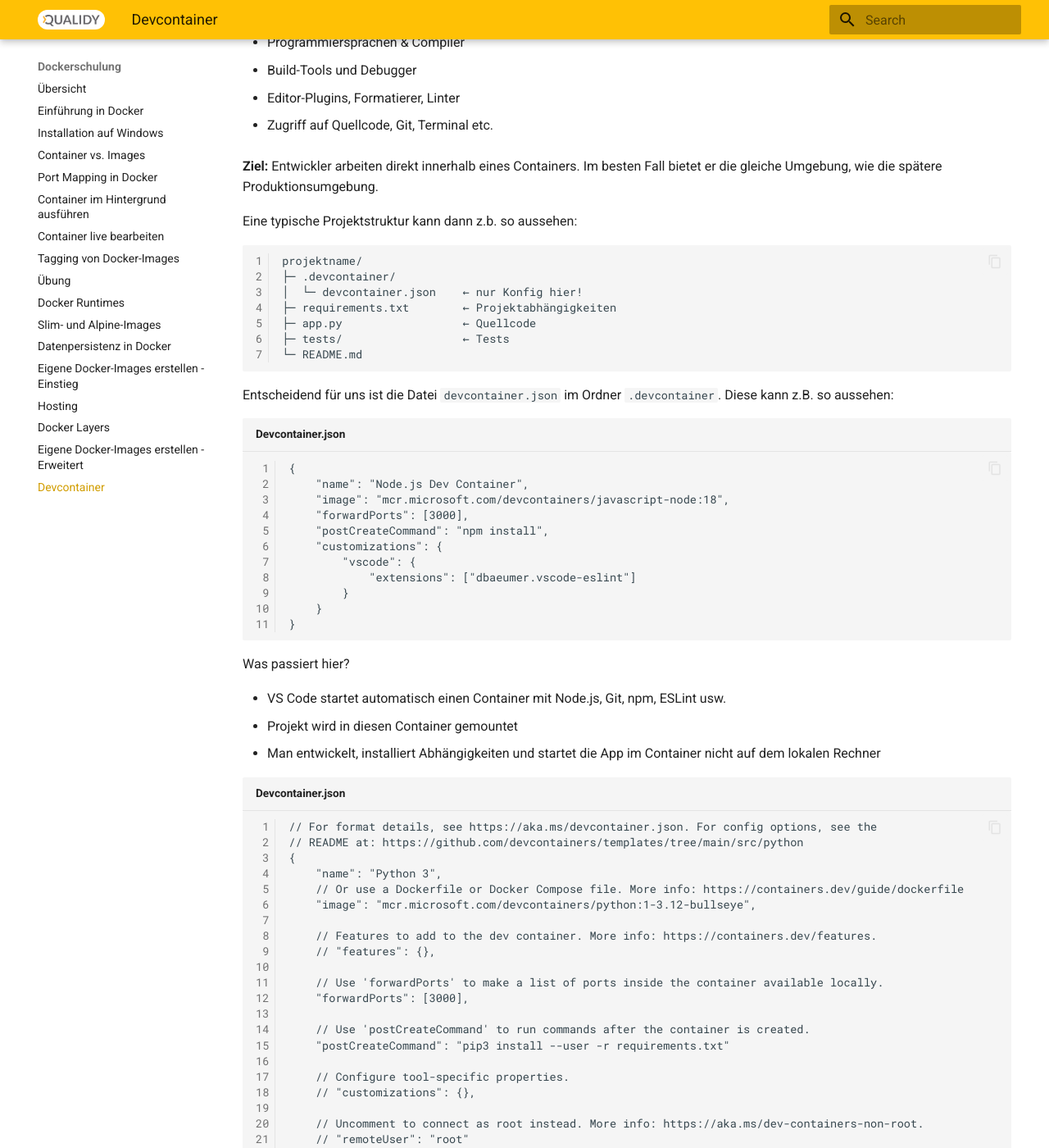
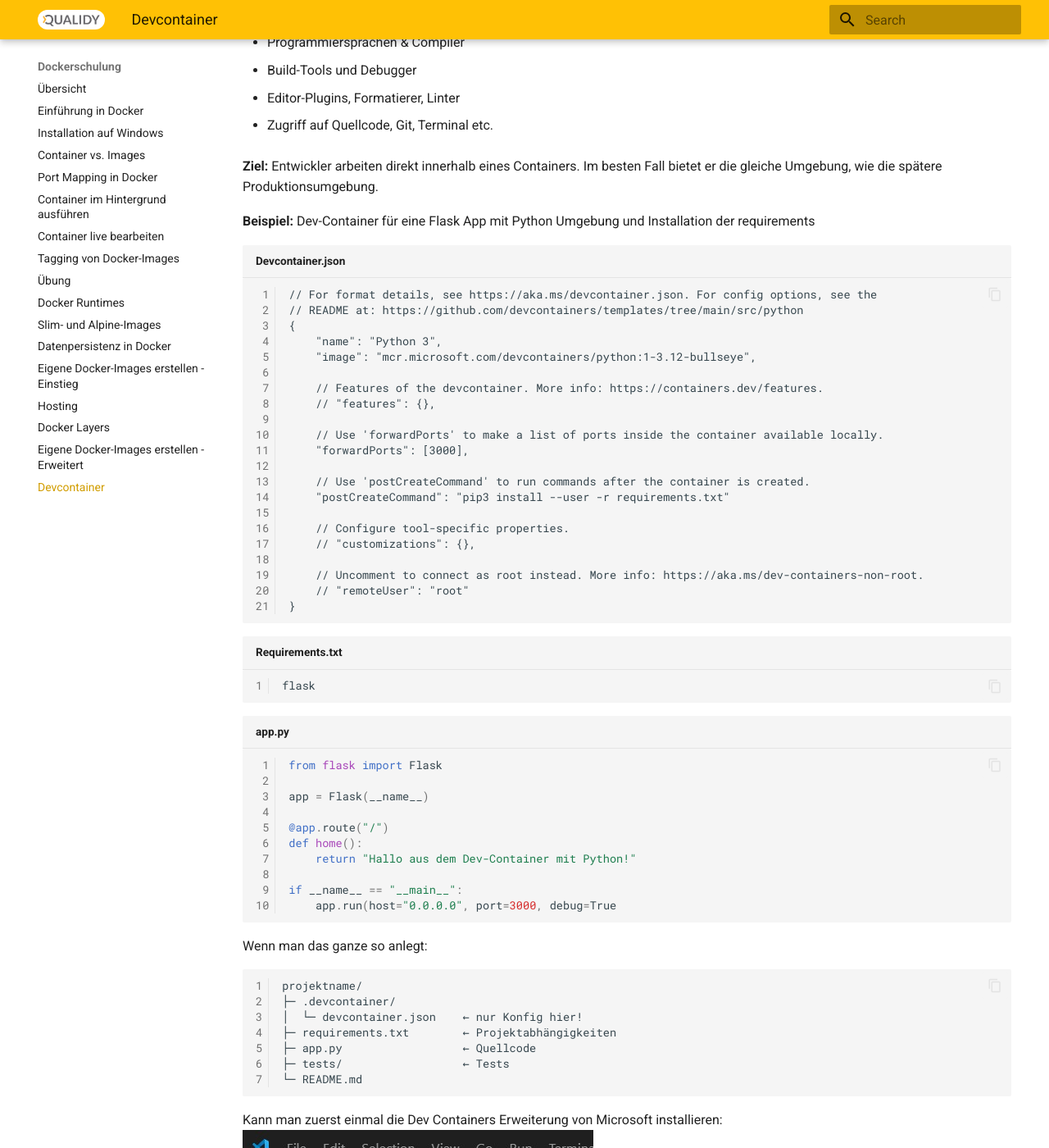
Before and after one commit to Qualidy/wiki-docker, an MkDocs documentation site: the page built from docs/content/devcontainer.md, in a window 1280 px wide and 1400 px high, scrolled down 249 px. Shown: the whole window at 82% size. Built offline with MkDocs 1.6.1 and Material for MkDocs 9.7.7, drawn with Linux system fonts in a browser that asks for light colours; some of the changed text lies outside the part shown.

Commit message:
update dev-container

````diff
--- a/docs/content/devcontainer.md
+++ b/docs/content/devcontainer.md
@@ -14,52 +14,17 @@ Dev-Container sind eine spezielle Art von Container. Ein solcher enthält nicht
 
 **Ziel:** Entwickler arbeiten direkt innerhalb eines Containers. Im besten Fall bietet er die gleiche Umgebung, wie die spätere Produktionsumgebung.
 
-Eine typische Projektstruktur kann dann z.b. so aussehen:
 
-
-```
-projektname/
-├─ .devcontainer/
-│  └─ devcontainer.json    ← nur Konfig hier!
-├─ requirements.txt        ← Projektabhängigkeiten
-├─ app.py                  ← Quellcode
-├─ tests/                  ← Tests
-└─ README.md
-```
-
-Entscheidend für uns ist die Datei `devcontainer.json` im Ordner `.devcontainer`.
-Diese kann z.B. so aussehen:
-
-```title="Devcontainer.json"
-{
-    "name": "Node.js Dev Container",
-    "image": "mcr.microsoft.com/devcontainers/javascript-node:18",
-    "forwardPorts": [3000],
-    "postCreateCommand": "npm install",
-    "customizations": {
-        "vscode": {
-            "extensions": ["dbaeumer.vscode-eslint"]
-        }
-    }
-}
-```
-
-Was passiert hier?
-
-* VS Code startet automatisch einen Container mit Node.js, Git, npm, ESLint usw.
-* Projekt wird in diesen Container gemountet
-* Man entwickelt, installiert Abhängigkeiten und startet die App im Container nicht auf dem lokalen Rechner
-
+**Beispiel:** Dev-Container für eine Flask App mit Python Umgebung und Installation der requirements
 
 ```title="Devcontainer.json"
 // For format details, see https://aka.ms/devcontainer.json. For config options, see the
 // README at: https://github.com/devcontainers/templates/tree/main/src/python
 {
     "name": "Python 3",
-    // Or use a Dockerfile or Docker Compose file. More info: https://containers.dev/guide/dockerfile
     "image": "mcr.microsoft.com/devcontainers/python:1-3.12-bullseye",
 
-    // Features to add to the dev container. More info: https://containers.dev/features.
+    // Features of the devcontainer. More info: https://containers.dev/features.
     // "features": {},
 
     // Use 'forwardPorts' to make a list of ports inside the container available locally.
@@ -93,12 +58,28 @@ if __name__ == "__main__":
     app.run(host="0.0.0.0", port=3000, debug=True
 ```
 
-Dev Containers: Rebuild Container über Command Palette
+Wenn man das ganze so anlegt:
 
-python3 app.py
+```
+projektname/
+├─ .devcontainer/
+│  └─ devcontainer.json    ← nur Konfig hier!
+├─ requirements.txt        ← Projektabhängigkeiten
+├─ app.py                  ← Quellcode
+├─ tests/                  ← Tests
+└─ README.md
+```
 
+Kann man zuerst einmal die Dev Containers Erweiterung von Microsoft installieren:
+![](../assets/docker_102.jpg)
 
-* Plesk startet und kann im Browser aufgerufen werden
+Dann Docker Desktop starten, als nächstes drückt man Strg+Shift+P oder View -> Command Palette und gibt ein „Dev Containers: Reopen in Container“. Beim erstmaligen ausführen wird man gefragt ob man Docker in WSL installieren will, das bestätigt man mit ja. Anschließend öffnet sich der Container und die Requirements werden installiert. Hiernach kann ganz normal mit Python die app.py starten, also mit python3 app.py, dann sollte es wie folgt aussehen, wenn man localhost:3000 im Browser öffnet:
+
+![](../assets/docker_104.jpg)
+
+**Modellübersicht**
+
+![](../assets/docker_101.jpg)
 
 
 Wir haben jetzt:
@@ -150,11 +131,30 @@ Ein Entwickler nutzt Windows, einer macOS, einer Linux – trotzdem entwickeln a
 
 * Auch Git funktioniert normal (Commit, Push etc.)
 
+Ein weiteres Beispiel für einen Dev-Container:
+
+```title="Devcontainer.json"
+{
+    "name": "Node.js Dev Container",
+    "image": "mcr.microsoft.com/devcontainers/javascript-node:18",
+    "forwardPorts": [3000],
+    "postCreateCommand": "npm install",
+    "customizations": {
+        "vscode": {
+            "extensions": ["dbaeumer.vscode-eslint"]
+        }
+    }
+}
+```
+
+Was passiert hier?
+
+* VS Code startet automatisch einen Container mit Node.js, Git, npm, ESLint usw.
+* Projekt wird in diesen Container gemountet
+* Man entwickelt, installiert Abhängigkeiten und startet die App im Container nicht auf dem lokalen Rechner
+
+
 
 Wichtige Befehle und was sie bringen:
 
-* cat /etc/os-release → Linux anzeigen
-
-* pip install → nur im Container installiert
-
-* Browser-Port → http://localhost:3000 → funktioniert durch forwardPorts
+* cat /etc/os-release → Linux des Containers anzeigen
````
Also changed, not shown: docs/assets/docker_101.jpg (added), docs/assets/docker_102.jpg (added), docs/assets/docker_103.jpg (added), docs/assets/docker_104.jpg (added).
